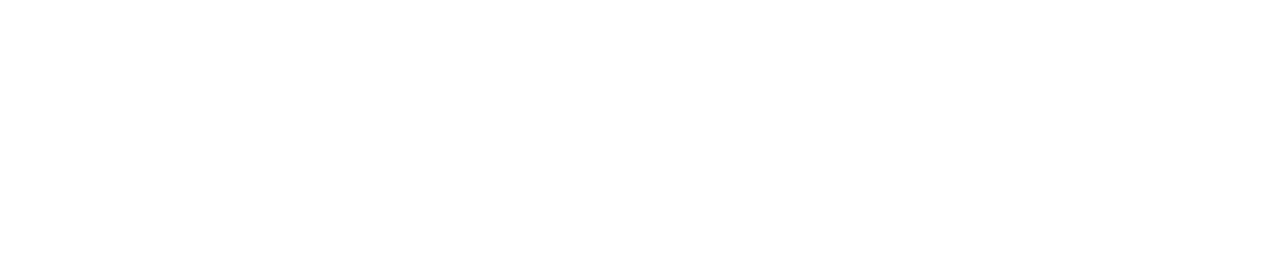
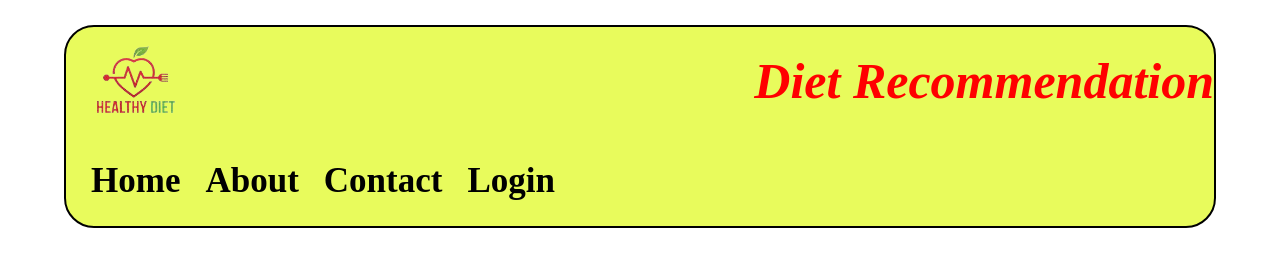
Before and after one commit to HemanthReddy-24/Diet-Reccomendation, a plain HTML site: page index.html in a window 1280 px wide. Drawn offline with Linux system fonts and the light colour scheme.

Commit message:
Designed Navigation bar casually

```diff
--- a/index.html
+++ b/index.html
@@ -7,7 +7,24 @@
     <link rel="stylesheet" href="style.css">
 </head>
 <body>
-    <header></header>
+    <header>
+        <nav>
+            <div class="logo">
+                <a href="#home"><img src="logo.png" alt="logo"></a>
+            </div>
+            <div class="middle">
+                <h1>Diet Recommendation</h1>
+            </div>
+            <div class="right">
+                <ul>
+                    <li><a href="#home">Home</a></li>
+                    <li><a href="#about">About</a></li>
+                    <li><a href="#contact">Contact</a></li>
+                    <li><a href="#login">Login</a></li>
+                </ul>
+            </div>
+        </nav>
+    </header>
     <main></main>
     <footer></footer>
     <script src="script.js"></script>
--- a/style.css
+++ b/style.css
@@ -0,0 +1,65 @@
+*{
+    margin: 0;
+    padding: 0;
+    box-sizing: border-box;
+}
+
+nav{
+    display: flex;
+    flex-wrap: wrap;
+    align-items: center;
+    background-color: rgb(232, 251, 92);
+    border: 2px solid black;
+    margin: 25px auto auto;
+    max-width: 90vw;
+    border-radius: 30px;
+    position: sticky;
+    justify-content: space-between;
+    font-family: 'Times New Roman', Times, serif;
+}
+
+nav .logo img{
+    width: 140px;
+    height: auto;
+}
+
+nav .middle{
+    padding-left: 100px
+}
+
+nav .middle h1{
+    font-family: 'Times New Roman', Times, serif;
+    font-size: 50px;
+    font-style: italic;
+    font-weight:bolder;
+    color: red;
+
+}
+
+nav .right ul{
+    display: flex;
+    flex-wrap: wrap;
+    padding: 25px;
+    gap: 25px;
+}
+
+nav .right ul li{
+    list-style-type: none;
+    text-align: center;
+}
+
+nav .right ul li a{
+    text-decoration: none;
+    color: black;
+    font-size: 35px;
+    font-weight: bold;
+    text-transform: capitalize;
+    /* border: 2px solid green;
+    padding: 5px;
+    border-radius: 15px; */
+}
+
+nav .right ul li a:hover{
+    color: red;
+    text-decoration: underline;
+}
```
Also changed, not shown: logo.png (added), 1 other file.
